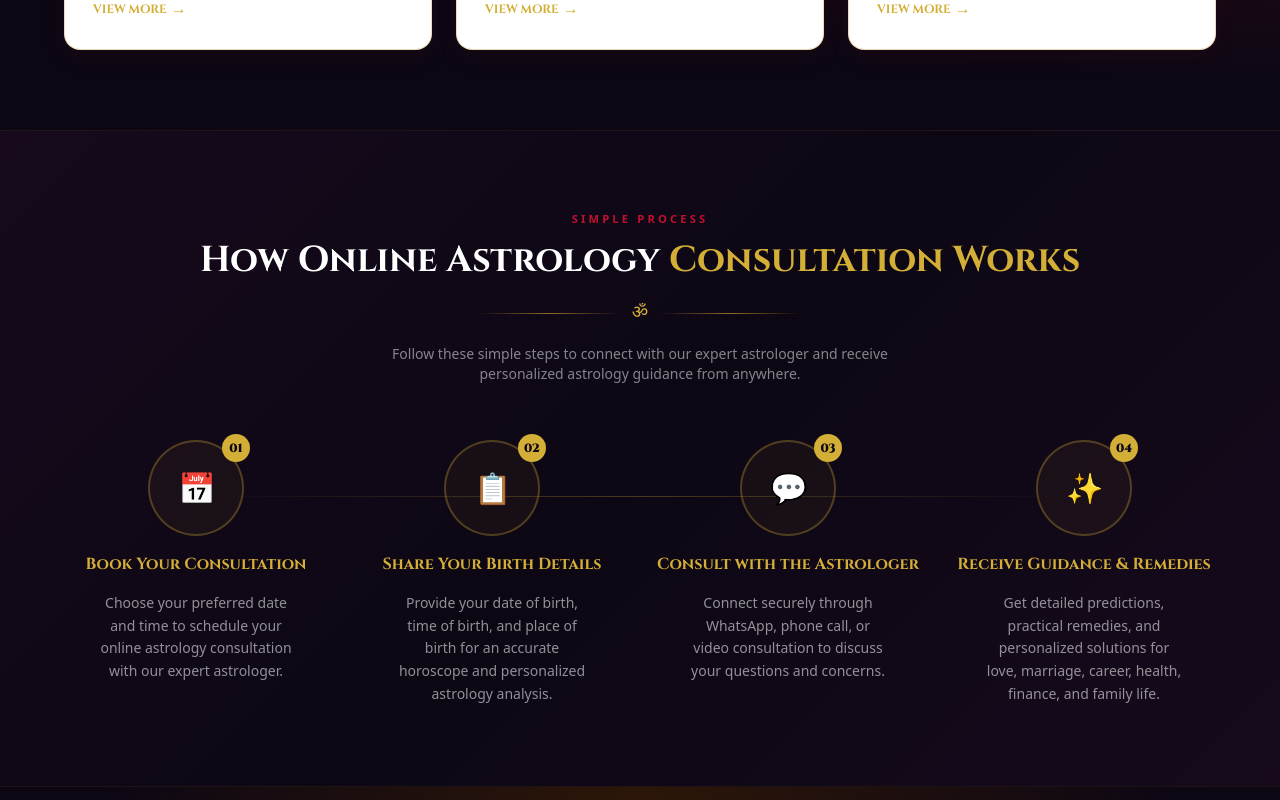
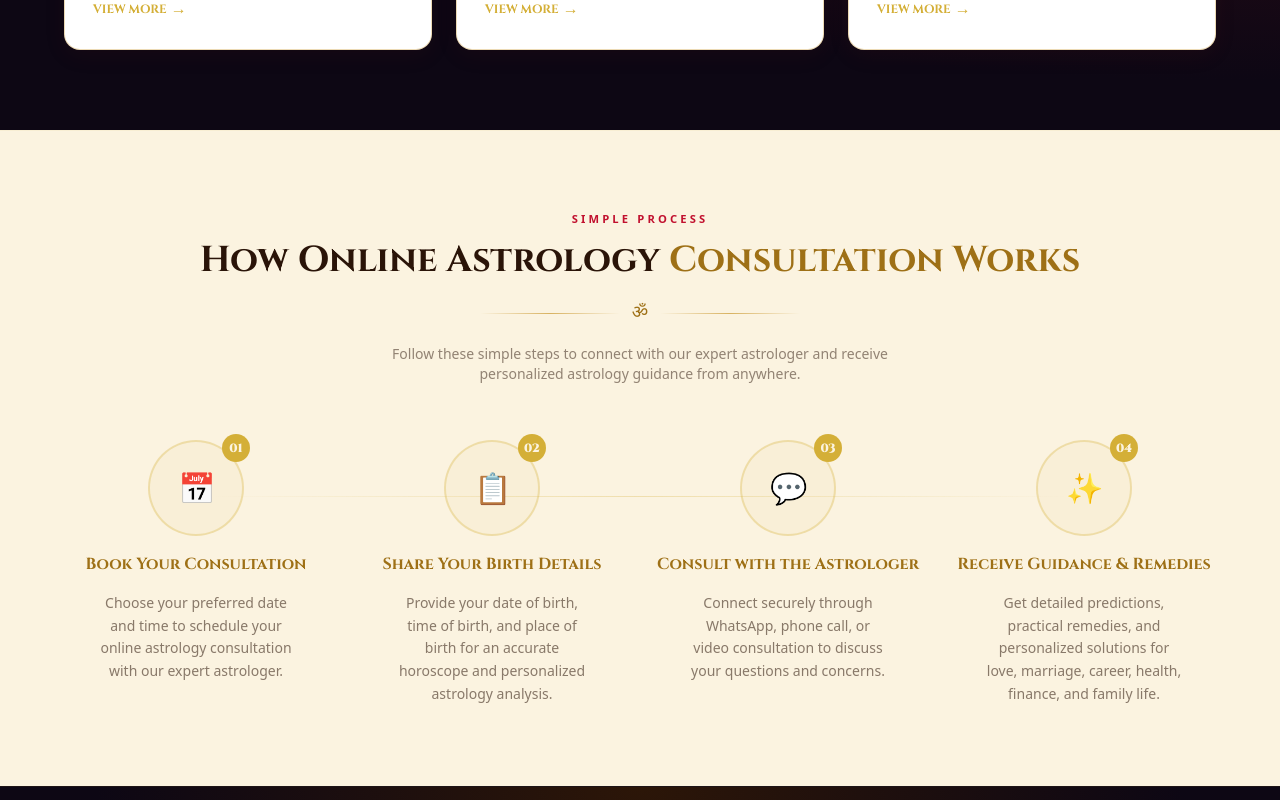
Before and after one commit to Sanchitjha/Astrologer, a Next.js app: page / in a window 1280 px wide. Shown: the part 3960-4760 px from the top of the page. Built offline with nearby package versions, Linux system fonts and the light colour scheme.

Commit message:
feat: add core UI components including Navbar, testimonials, and service sections

```diff
--- a/components/HowItWorks.js
+++ b/components/HowItWorks.js
@@ -29,22 +29,22 @@ export default function HowItWorks() {
   return (
     <section
       className="py-20 px-4 border-t border-[#D4AF37]/8"
-      style={{ background: 'linear-gradient(135deg, #160A1C 0%, #0D0714 50%, #160A1C 100%)' }}
+      style={{ background: 'linear-gradient(135deg, #FBF3E0 0%, #FBF3E0 50%, #FBF3E0 100%)' }}
       aria-labelledby="hiw-heading"
     >
       <div className="max-w-6xl mx-auto">
         <div className="text-center mb-14">
           <p className="section-label mb-3">Simple Process</p>
           <h2 id="hiw-heading"
-              className="text-3xl md:text-4xl font-bold text-white"
+              className="text-3xl md:text-4xl font-bold text-[#2A1408]"
               style={{ fontFamily: 'var(--font-cinzel)' }}>
-            How Online Astrology <span className="text-[#D4AF37]">Consultation Works</span>
+            How Online Astrology <span className="text-[#9E7016]">Consultation Works</span>
           </h2>
           <div className="gold-divider max-w-xs mx-auto mt-5">
-            <span className="text-[#D4AF37] text-lg shrink-0"
+            <span className="text-[#9E7016] text-lg shrink-0"
                   style={{ fontFamily: 'var(--font-devanagari)' }}>ॐ</span>
           </div>
-          <p className="text-white/50 text-sm mt-4 max-w-xl mx-auto">
+          <p className="text-[#2A1408]/50 text-sm mt-4 max-w-xl mx-auto">
             Follow these simple steps to connect with our expert astrologer and receive
             personalized astrology guidance from anywhere.
           </p>
@@ -61,17 +61,17 @@ export default function HowItWorks() {
                                 transition-all duration-300">
                   <span className="text-3xl">{s.icon}</span>
                   <span className="absolute -top-2 -right-2 w-7 h-7 rounded-full
-                                   bg-[#D4AF37] text-[#0D0714] text-xs font-black
+                                   bg-[#D4AF37] text-[#FBF3E0] text-xs font-black
                                    flex items-center justify-center"
                         style={{ fontFamily: 'var(--font-cinzel)' }}>
                     {s.num}
                   </span>
                 </div>
-                <h3 className="text-[#D4AF37] font-bold text-base"
+                <h3 className="text-[#9E7016] font-bold text-base"
                     style={{ fontFamily: 'var(--font-cinzel)' }}>
                   {s.title}
                 </h3>
-                <p className="text-white/55 text-sm leading-relaxed max-w-[200px]">{s.desc}</p>
+                <p className="text-[#2A1408]/55 text-sm leading-relaxed max-w-[200px]">{s.desc}</p>
               </div>
             ))}
           </div>
```
